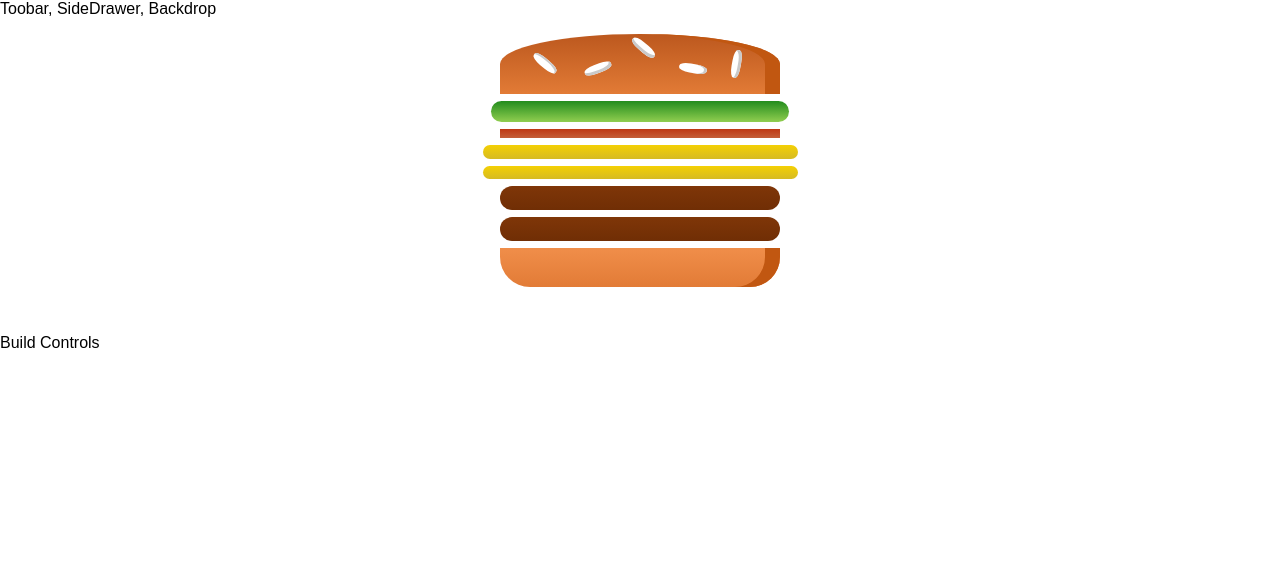
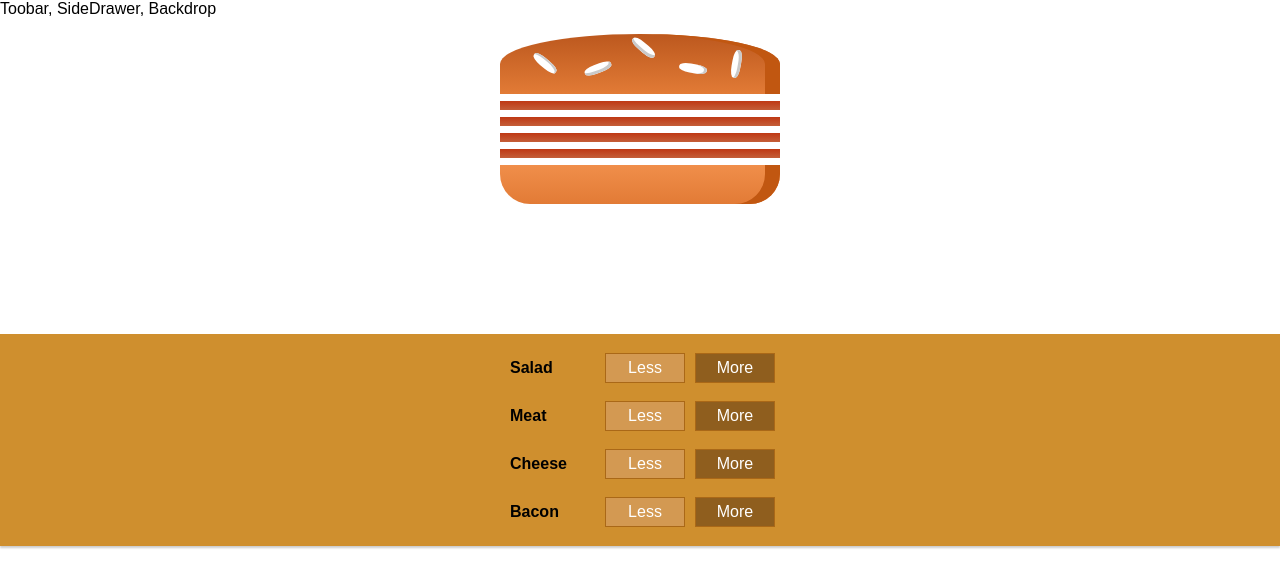
Before and after one commit to KenzoIkeizume/burger-builder, a React app: page / in a window 1280 px wide. Shown: the top 588 px of the page. Built offline with nearby package versions, Linux system fonts and the light colour scheme.

Commit message:
Create build controls

```diff
--- /dev/null
+++ b/src/components/Burger/BuildControls/BuildControl/BuildControl.css
@@ -0,0 +1,56 @@
+.BuildControl {
+    display: flex;
+    justify-content: space-between;
+    align-items: center;
+    margin: 5px 0;
+}
+
+.BuildControl button {
+    display: block;
+    font: inherit;
+    padding: 5px;
+    margin: 0 5px;
+    width: 80px;
+    border: 1px solid #AA6817;
+    cursor: pointer;
+    outline: none;
+}
+
+.BuildControl button:disabled {
+    background-color: #AC9980;
+    border: 1px solid #7E7365;
+    color: #ccc;
+    cursor: default;
+}
+
+.BuildControl button:hover:disabled {
+    background-color: #AC9980;
+    color: #ccc;
+    cursor: not-allowed;
+}
+
+.Label {
+    padding: 10px;
+    font-weight: bold;
+    width: 80px;
+}
+
+.BuildControl .Less {
+    background-color: #D39952;
+    color: white;
+}
+
+.BuildControl .More {
+    background-color: #8F5E1E;
+    color: white;
+}
+
+.BuildControl .Less:hover, .BuildControl .Less:active {
+    background-color: #DAA972;
+    color: white;
+}
+
+.BuildControl .More:hover,.BuildControl .More:active {
+    background-color: #99703F;
+    color: white;
+}
--- /dev/null
+++ b/src/components/Burger/BuildControls/BuildControl/BuildControl.js
@@ -0,0 +1,13 @@
+import React from 'react';
+
+import classes from './BuildControl.css'
+
+const buildControl = (props) => (
+    <div className={classes.BuildControl}>
+        <div className={classes.Label}>{props.label}</div>
+        <button className={classes.Less}>Less</button>
+        <button className={classes.More}>More</button>
+    </div>
+)
+
+export default buildControl;
--- /dev/null
+++ b/src/components/Burger/BuildControls/BuildControls.css
@@ -0,0 +1,10 @@
+.BuildControls {
+    width: 100%;
+    background-color: #CF8F2E;
+    display: flex;
+    flex-flow: column;
+    align-items: center;
+    box-shadow: 0 2px 2px #ccc;
+    margin: auto;
+    padding: 10px 0;
+}
--- /dev/null
+++ b/src/components/Burger/BuildControls/BuildControls.js
@@ -0,0 +1,23 @@
+import React from 'react';
+
+import classes from './BuildControls.css'
+import BuildControl from './BuildControl/BuildControl'
+
+const controls = [
+    {label: 'Salad', type: 'salad'},
+    {label: 'Meat', type: 'meat'},
+    {label: 'Cheese', type: 'cheese'},
+    {label: 'Bacon', type: 'bacon'},
+]
+
+const buildControls = (props) => (
+    <div className={classes.BuildControls}>
+        {
+            controls.map((ctrl) => (
+                <BuildControl key={ctrl.label} label={ctrl.label}/>
+            ))
+        }
+    </div>
+);
+
+export default buildControls;
--- a/src/components/Burger/Burger.css
+++ b/src/components/Burger/Burger.css
@@ -4,6 +4,7 @@
     height: 250px;
     font-weight: bold;
     font-size: 1.2rem;
+    text-align: center;
 }
 
 @media (min-width: 500px) and (min-height: 400px) {
--- a/src/components/Burger/Burger.js
+++ b/src/components/Burger/Burger.js
@@ -4,12 +4,18 @@
 import BurgerIngredient from './BurgerIngredients/BurgerIngredients'
 
 const burger = ( props ) => {
-    const transformedIngredients = Object.keys(props.ingredients)
+    let transformedIngredients = Object.keys(props.ingredients)
         .map(igKey => {
             return  [...Array(props.ingredients[igKey])].map((_, i) => {
                return <BurgerIngredient key={igKey + i} type={igKey}/>
             });
-        });
+        })
+        .reduce((arr, el) => {
+            return arr.concat(el)
+        }, []);
+    if(transformedIngredients.length === 0){
+        transformedIngredients = <p>Please start adding ingredients!</p>;
+    }
     return (
         <div className={classes.Burger}>
             <BurgerIngredient type="bread-top"/>
--- a/src/containers/BurgerBuilder/BurgerBuilder.js
+++ b/src/containers/BurgerBuilder/BurgerBuilder.js
@@ -2,21 +2,22 @@
 
 import Auxiliary from '../../hoc/Auxiliary'
 import Burger from '../../components/Burger/Burger';
+import BuildControls from '../../components/Burger/BuildControls/BuildControls';
 
 class BurgerBuilder extends Component {
     state = {
         ingredients: {
-            salad: 1,
-            bacon: 1,
-            cheese: 2,
-            meat: 2
+            salad: 0,
+            bacon: 4,
+            cheese: 0,
+            meat: 0
         }
     }
     render () {
         return (
             <Auxiliary>
                 <Burger ingredients={this.state.ingredients}></Burger>
-                <div>Build Controls</div>
+                <BuildControls/>
             </Auxiliary>
         );
     }
```
